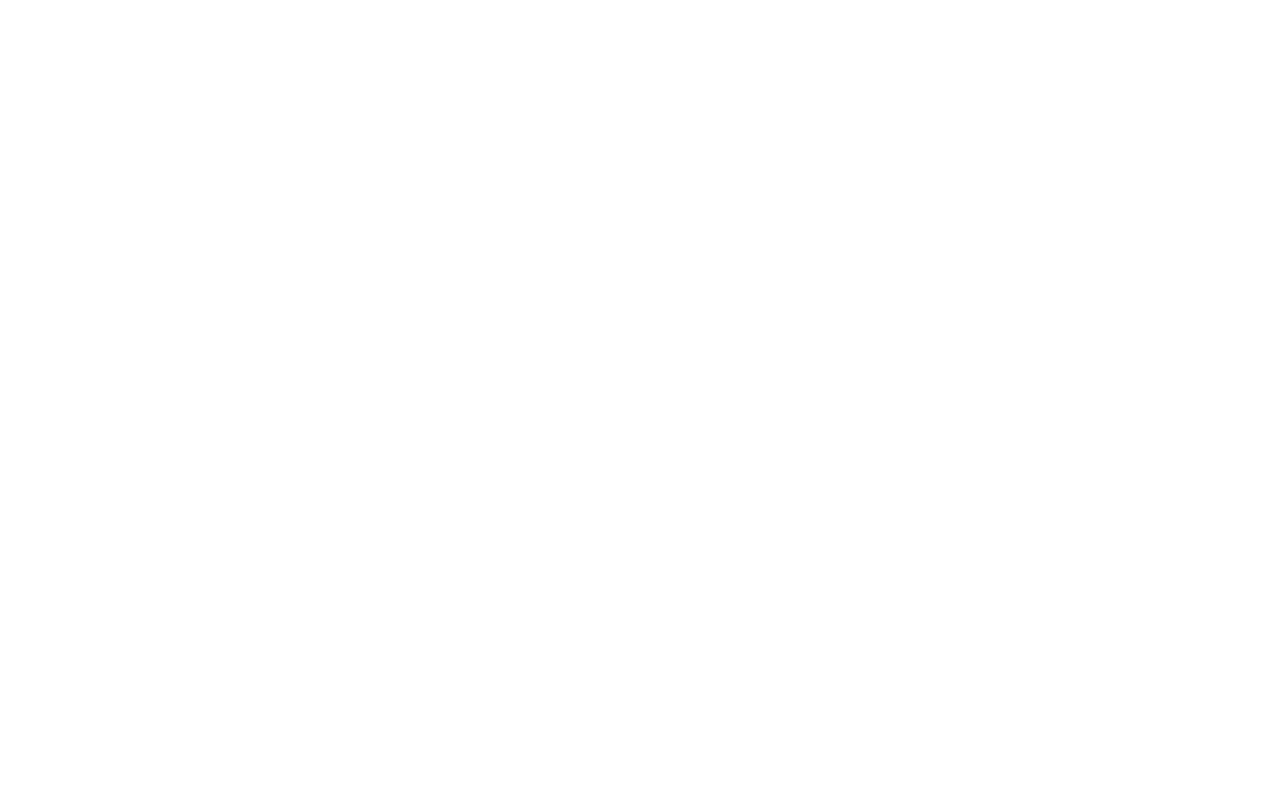
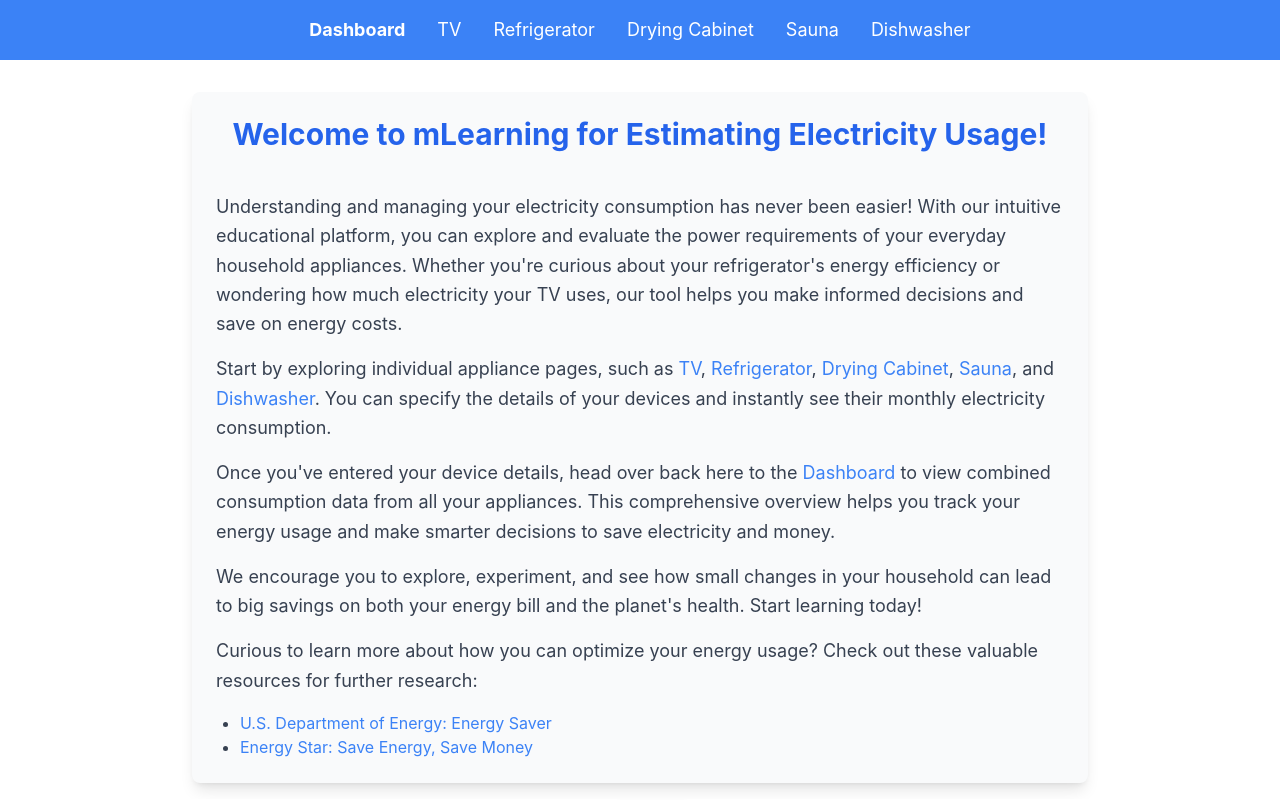
Before and after one commit to Egor1o/User-Interface-Construction, a React (Create React App) app: page /dashboard in a window 1280 px wide. Before the commit this address had no page. Shown: the top 800 px of the page. Built offline with nearby package versions, Linux system fonts and the light colour scheme; data requests are answered from the project's data file.

Commit message:
feat: add intro text to dashboard

```diff
--- a/src/App.js
+++ b/src/App.js
@@ -1,10 +1,9 @@
-import logo from "./logo.svg";
 import "./App.css";
 import { BrowserRouter, Route, Routes, Navigate } from "react-router-dom";
 import Layout from "./Layout";
 import DryingCabinet from "./DryingCabinet";
 import Tv from "./devices/Tv";
-import MainTest from "./MainTest";
+import Dashboard from "./Dashboard";
 import Refrigerator from "./devices/Refrigerator";
 import Sauna from "./devices/Sauna";
 import Dishwasher from "./devices/Dishwasher";
@@ -13,7 +12,7 @@ function App() {
   return (
     <BrowserRouter>
       <Routes>
-        <Route path="/" element={<Navigate to="/maintest" />} />
+        <Route path="/" element={<Navigate to="/dashboard" />} />
         <Route
           path="/dishwasher"
           element={
@@ -55,10 +54,10 @@ function App() {
           }
         />
         <Route
-          path="/maintest"
+          path="/dashboard"
           element={
             <Layout>
-              <MainTest />
+              <Dashboard />
             </Layout>
           }
         />
--- /dev/null
+++ b/src/Dashboard.jsx
@@ -0,0 +1,102 @@
+import React from "react";
+import BarChart from "./components/BarChart";
+import PieChart from "./components/PieChart";
+
+const Dashboard = () => {
+  return (
+    <div className="flex flex-col gap-4">
+      <section
+        id="intro"
+        className="flex flex-col max-w-4xl gap-4 p-6 mx-auto mt-8 rounded-lg shadow-lg bg-gray-50"
+      >
+        <h1 className="mb-6 text-3xl font-bold text-center text-blue-600">
+          Welcome to mLearning for Estimating Electricity Usage!
+        </h1>
+        <p className="text-lg leading-relaxed text-gray-700">
+          Understanding and managing your electricity consumption has never been
+          easier! With our intuitive educational platform, you can explore and
+          evaluate the power requirements of your everyday household appliances.
+          Whether you're curious about your refrigerator's energy efficiency or
+          wondering how much electricity your TV uses, our tool helps you make
+          informed decisions and save on energy costs.
+        </p>
+
+        <p className="text-lg leading-relaxed text-gray-700">
+          Start by exploring individual appliance pages, such as{" "}
+          <a href="/tv" className="text-blue-500 hover:underline">
+            TV
+          </a>
+          ,{" "}
+          <a href="/refrigerator" className="text-blue-500 hover:underline">
+            Refrigerator
+          </a>
+          ,{" "}
+          <a href="/drying-cabinet" className="text-blue-500 hover:underline">
+            Drying Cabinet
+          </a>
+          ,{" "}
+          <a href="/sauna" className="text-blue-500 hover:underline">
+            Sauna
+          </a>
+          , and{" "}
+          <a href="/dishwasher" className="text-blue-500 hover:underline">
+            Dishwasher
+          </a>
+          . You can specify the details of your devices and instantly see their
+          monthly electricity consumption.
+        </p>
+
+        <p className="text-lg leading-relaxed text-gray-700">
+          Once you've entered your device details, head over back here to the{" "}
+          <a href="#dashboard" className="text-blue-500 hover:underline">
+            Dashboard
+          </a>{" "}
+          to view combined consumption data from all your appliances. This
+          comprehensive overview helps you track your energy usage and make
+          smarter decisions to save electricity and money.
+        </p>
+
+        <p className="text-lg leading-relaxed text-gray-700">
+          We encourage you to explore, experiment, and see how small changes in
+          your household can lead to big savings on both your energy bill and
+          the planet's health. Start learning today!
+        </p>
+
+        <p className="text-lg leading-relaxed text-gray-700">
+          Curious to learn more about how you can optimize your energy usage?
+          Check out these valuable resources for further research:
+        </p>
+
+        <ul className="pl-6 text-gray-700 list-disc">
+          <li>
+            <a
+              href="https://www.energy.gov/energysaver/energy-saver"
+              target="_blank"
+              className="text-blue-500 hover:underline"
+              rel="noreferrer"
+            >
+              U.S. Department of Energy: Energy Saver
+            </a>
+          </li>
+          <li>
+            <a
+              href="https://www.energystar.gov/"
+              target="_blank"
+              className="text-blue-500 hover:underline"
+              rel="noreferrer"
+            >
+              Energy Star: Save Energy, Save Money
+            </a>
+          </li>
+        </ul>
+      </section>
+
+      <div className="flex flex-row flex-wrap gap-4">
+        <BarChart />
+        <PieChart />
+      </div>
+    </div>
+  );
+};
+
+export default Dashboard;
--- a/src/MainTest.jsx
+++ /dev/null
@@ -1,14 +0,0 @@
-import React from "react";
-import BarChart from "./components/BarChart";
-import PieChart from "./components/PieChart";
-
-const MainTest = () => {
-  return (
-    <div className="flex flex-row">
-      <BarChart />
-      <PieChart />
-    </div>
-  );
-};
-
-export default MainTest;
--- a/src/components/NavBar.jsx
+++ b/src/components/NavBar.jsx
@@ -9,8 +9,8 @@ const Navbar = () => {
     <nav className="p-4 bg-blue-500">
       <ul className="flex justify-center space-x-8">
         <li>
-          <NavLink to="/maintest" className={activeStyling}>
-            Main Test / Dashboard
+          <NavLink to="/dashboard" className={activeStyling}>
+            Dashboard
           </NavLink>
         </li>
         <li>
```
